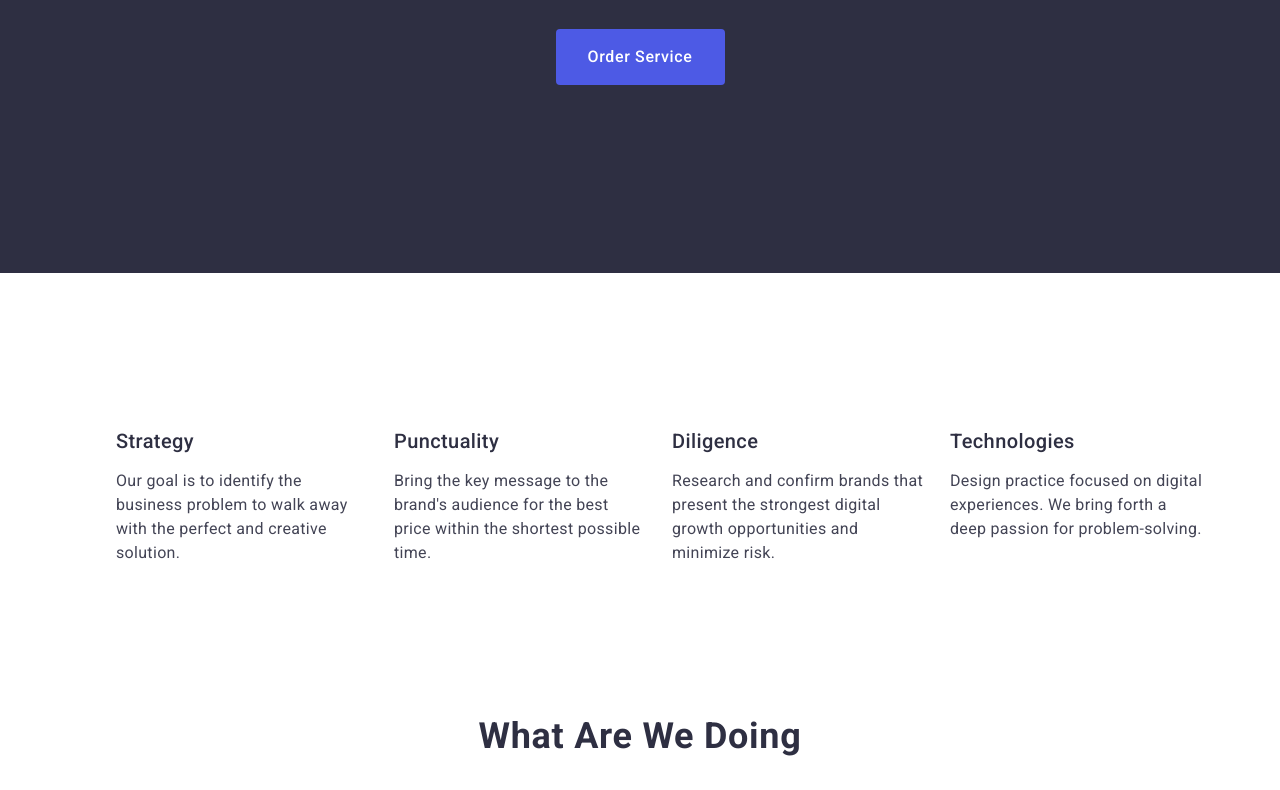
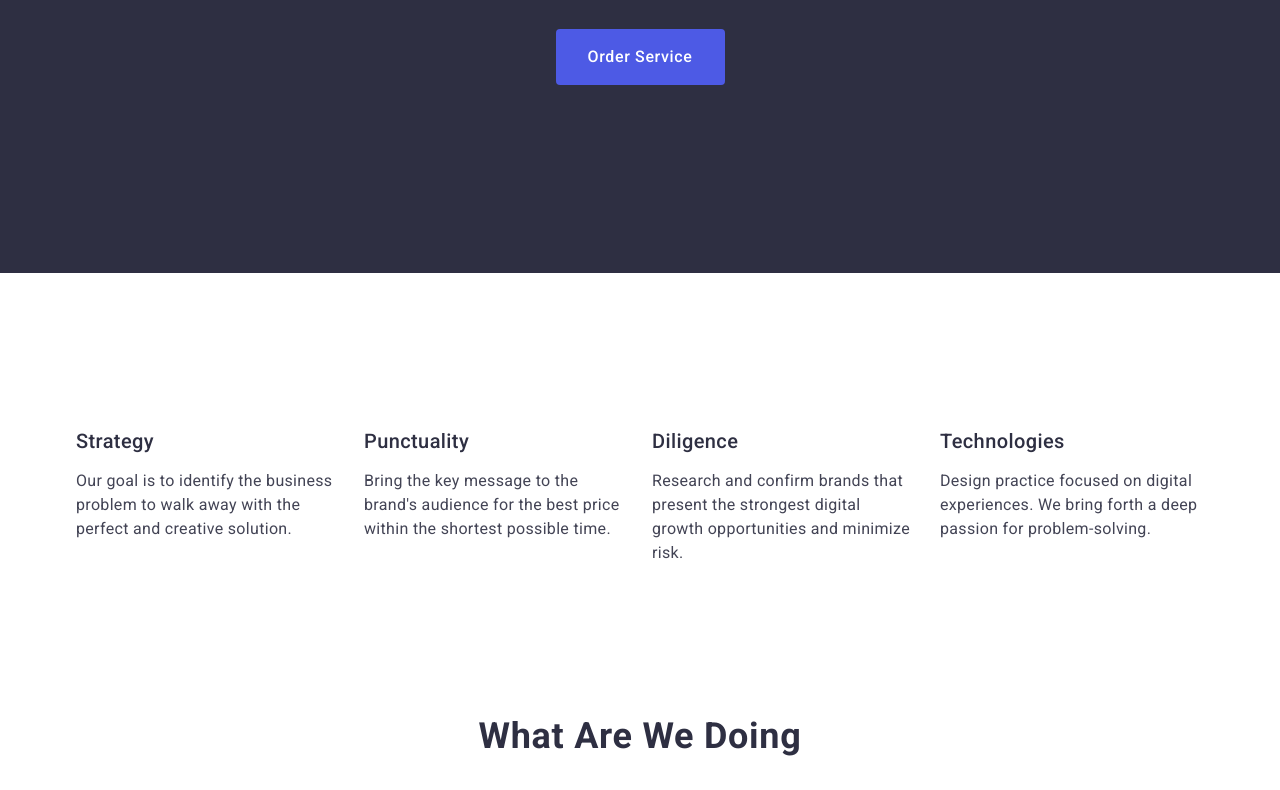
Before and after one commit to Mixa88/goit-markup-hw-03, a plain HTML site: page index.html in a window 1280 px wide. Shown: the part 429-1219 px from the top of the page. Drawn offline with nearby package versions, Linux system fonts and the light colour scheme.

Commit message:
super update

```diff
--- a/css/styles.css
+++ b/css/styles.css
@@ -33,7 +33,7 @@ img {
 }
 
 ul {
-  padding: left 0px;
+  padding-left: 0px;
 }
 
 .nav {
```
